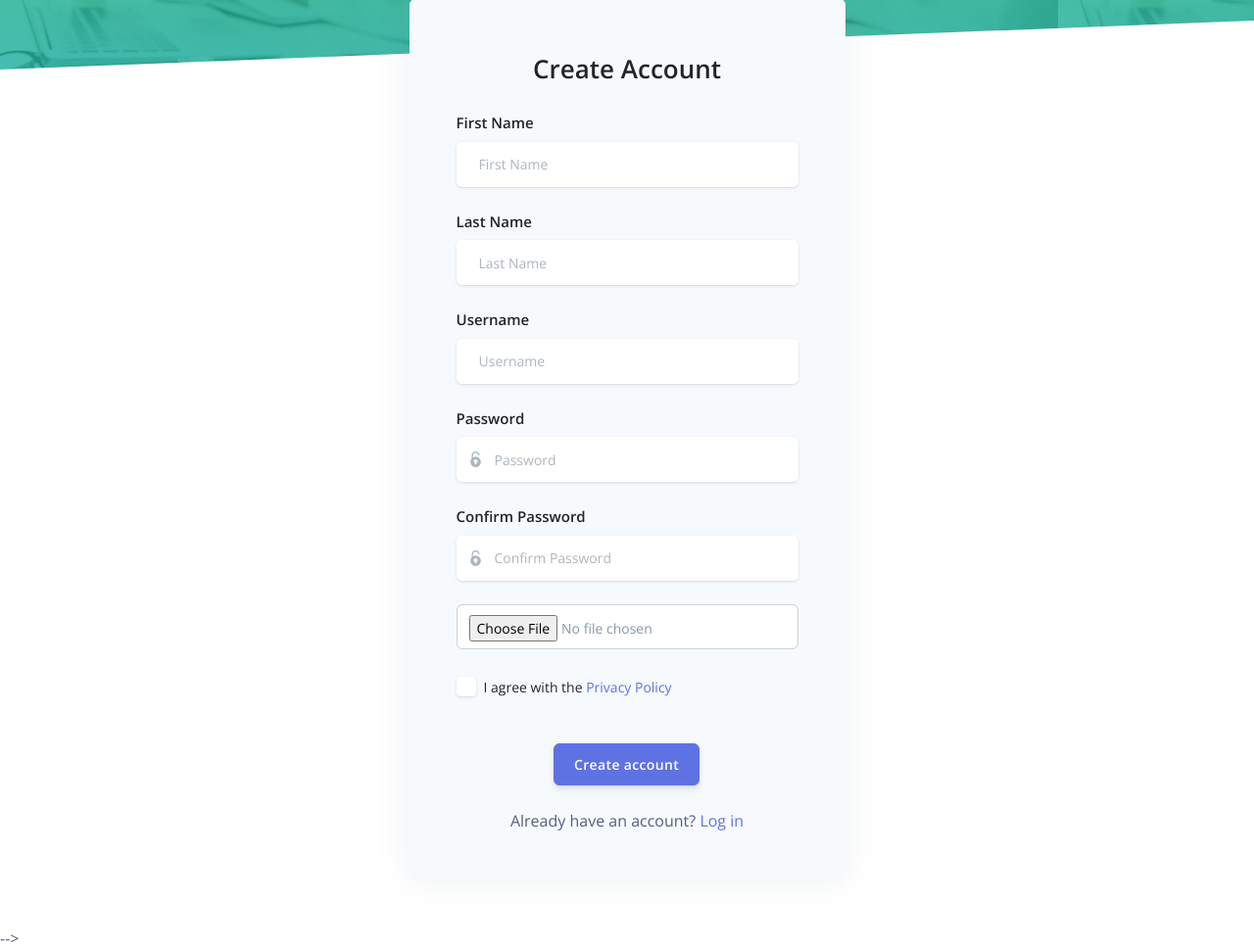
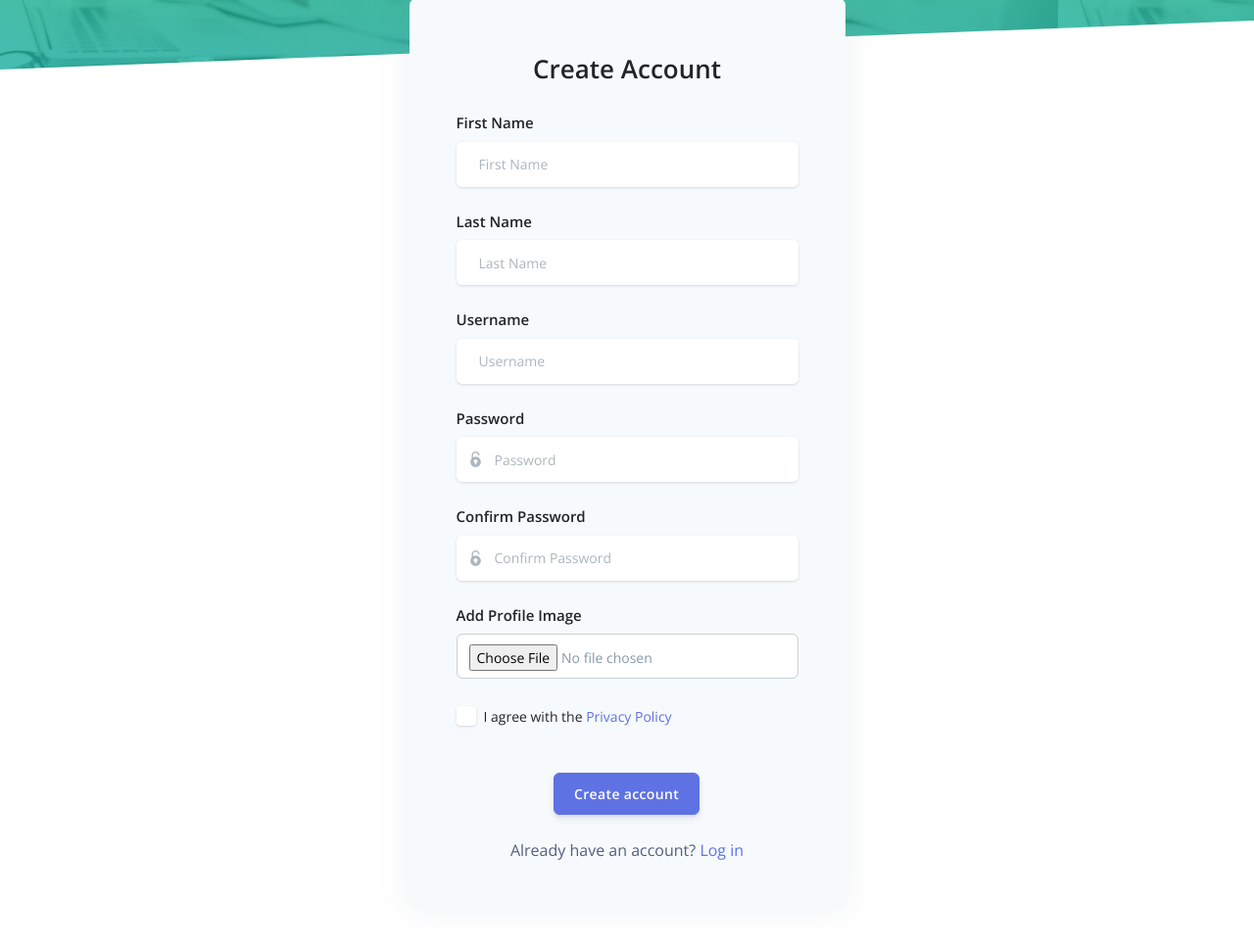
Before and after one commit to Erjhon/rhums, a PHP site: page /rhums/patient/register.php in a window 1280 px wide. Shown: the part 172-1140 px from the top of the page at 98% size. Run offline with PHP 8.4, Linux system fonts and the light colour scheme; data comes from the database, SQL or seed files in the repository; style sheets or scripts are compiled from the project's sources; some libraries are stand-ins or nearby versions.

Commit message:
Update register.php

```diff
--- a/patient/register.php
+++ b/patient/register.php
@@ -205,7 +205,7 @@ if(isset($_POST['submit'])){
                         <input class="form-control" placeholder="Confirm Password" name ="cpassword" type="password" required>
                       </div>
                     </div>
-
+                    <h4 class="text-dark">Add Profile Image</h4>
                     <input  type="file" name="image" class="form-control box" accept="image/jpg, image/jpeg, image/png">
 
 
```
